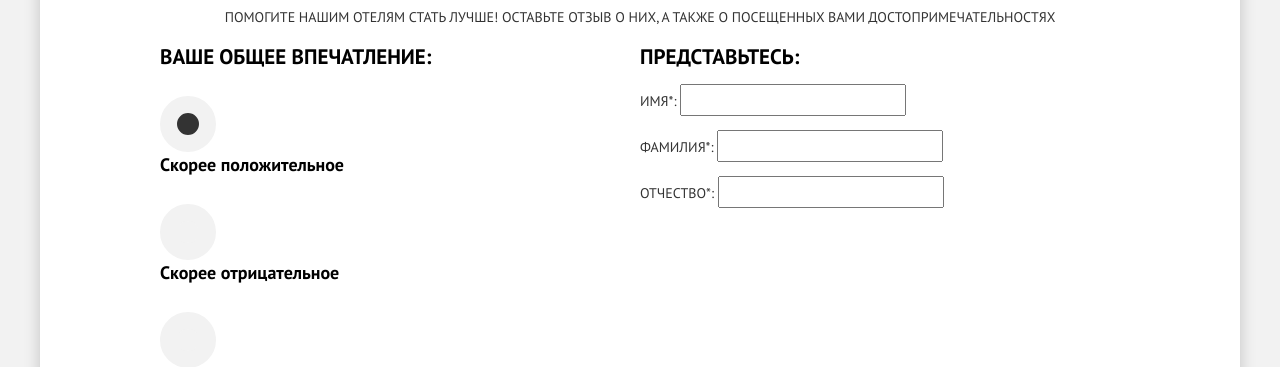
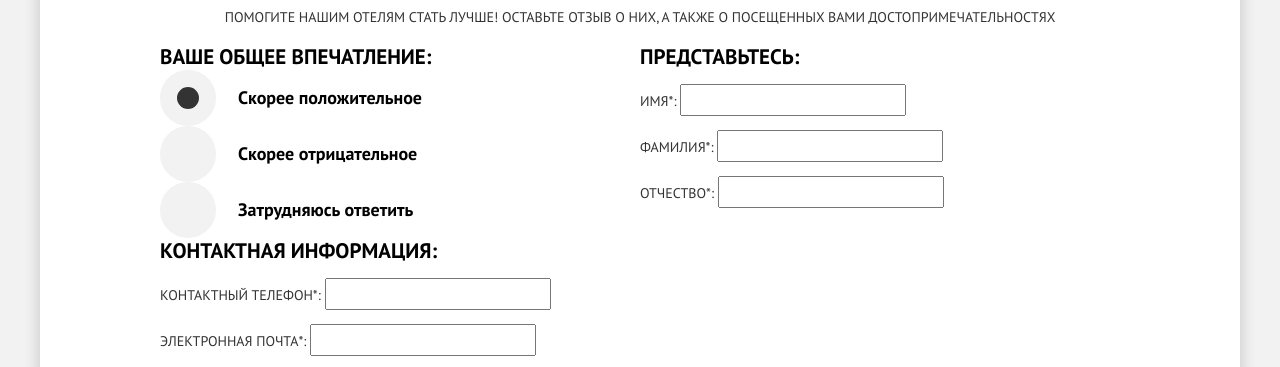
Before and after one commit to 1maximsafronov/32787-sedona-18, a website: page source/form.html in a window 1280 px wide. Shown: the part 427-794 px from the top of the page. Drawn offline with nearby package versions, Linux system fonts and the light colour scheme; files that its build step writes are made by us from their sources.

Commit message:
Рефакторинг custum-checkbox

```diff
--- a/source/sass/blocks/custom-radiobtn.scss
+++ b/source/sass/blocks/custom-radiobtn.scss
@@ -1,5 +1,8 @@
 input[type="radio"] + .custom-radiobtn {
-  padding-left: 78px;
+  display: flex;
+  align-items: center;
+
+  min-height: 56px;
 
   cursor: pointer;
 
@@ -8,6 +11,7 @@ input[type="radio"] + .custom-radiobtn {
 
     width: 56px;
     height: 56px;
+    margin-right: 22px;
 
     content: "";
 
```
